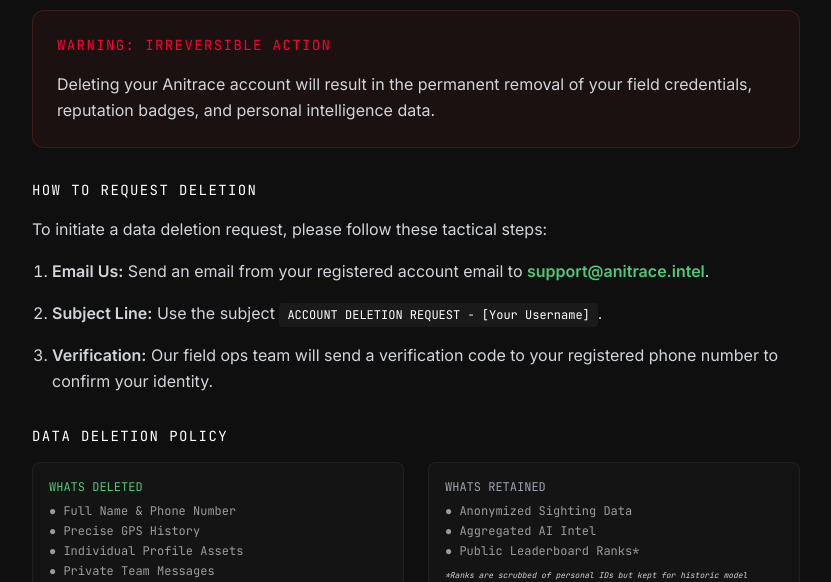
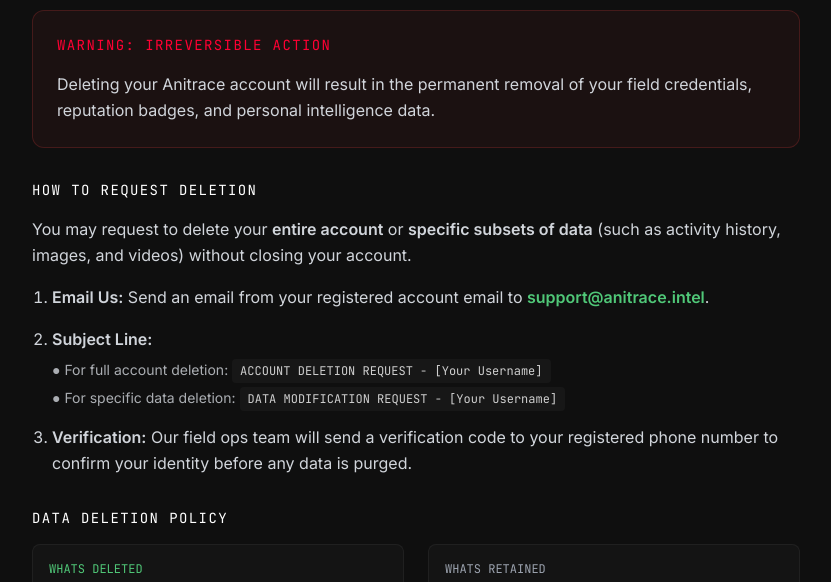
Before and after one commit to kigechaedward/anitracewebsite, a plain HTML site: page delete-account.html in a window 1280 px wide. Shown: the part 213-795 px from the top of the page, without its empty margins (224-1055 px from the left). Drawn offline with nearby package versions, Linux system fonts and the light colour scheme.

Commit message:
Update delete-account page to cover partial data deletion as per Play Console requirements

```diff
--- a/delete-account.html
+++ b/delete-account.html
@@ -34,16 +34,21 @@
 
             <section>
                 <h2 class="text-white font-mono uppercase tracking-widest text-sm mb-4">How to Request Deletion</h2>
-                <p>To initiate a data deletion request, please follow these tactical steps:</p>
+                <p>You may request to delete your <strong>entire account</strong> or <strong>specific subsets of data</strong> (such as activity history, images, and videos) without closing your account.</p>
+
                 <ol class="list-decimal ml-5 mt-4 space-y-4">
                     <li>
                         <strong>Email Us:</strong> Send an email from your registered account email to <a href="mailto:support@anitrace.intel" class="text-emerald font-bold">support@anitrace.intel</a>.
                     </li>
                     <li>
-                        <strong>Subject Line:</strong> Use the subject <code class="bg-surface px-2 py-1 rounded text-white text-xs">ACCOUNT DELETION REQUEST - [Your Username]</code>.
+                        <strong>Subject Line:</strong>
+                        <ul class="mt-2 space-y-2 opacity-80 text-sm">
+                            <li>● For full account deletion: <code class="bg-surface px-2 py-1 rounded text-white text-xs">ACCOUNT DELETION REQUEST - [Your Username]</code></li>
+                            <li>● For specific data deletion: <code class="bg-surface px-2 py-1 rounded text-white text-xs">DATA MODIFICATION REQUEST - [Your Username]</code></li>
+                        </ul>
                     </li>
                     <li>
-                        <strong>Verification:</strong> Our field ops team will send a verification code to your registered phone number to confirm your identity.
+                        <strong>Verification:</strong> Our field ops team will send a verification code to your registered phone number to confirm your identity before any data is purged.
                     </li>
                 </ol>
             </section>
```
